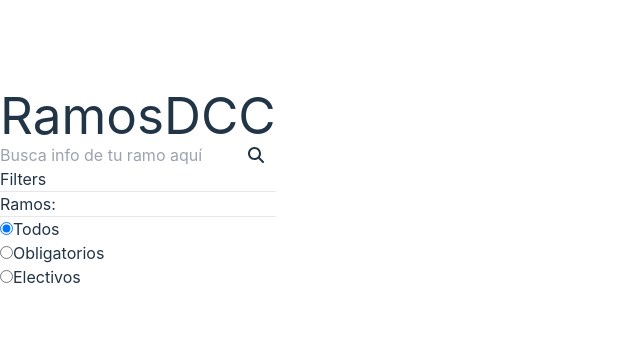
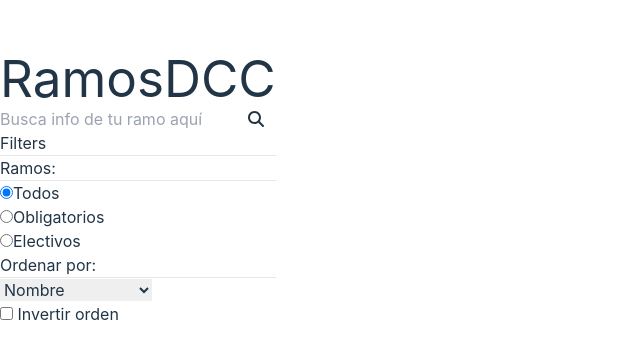
Before and after one commit to AyanoT1/search-tool-ramosDCC, a React (Vite) app: page / in a window 1280 px wide. Shown: the part 212-570 px from the top of the page, without its empty margins (0-640 px from the left). Built offline with nearby package versions, Linux system fonts and the light colour scheme.

Commit message:
feat: Added sort filter options

```diff
--- a/src/Searchbar.jsx
+++ b/src/Searchbar.jsx
@@ -1,4 +1,4 @@
-import React, { useEffect, useState } from "react";
+import React, { useState } from "react";
 import { FontAwesomeIcon } from "@fortawesome/react-fontawesome";
 import { faMagnifyingGlass } from "@fortawesome/free-solid-svg-icons";
 import Mandatory from "./assets/Mandatory.json";
@@ -16,19 +16,21 @@ export default function Searchbar() {
 
   function genericSearch(pattern, source) {
     if (pattern == "") {
-      return []
+      return [];
     }
     const results = Object.keys(source).filter((key) => {
-      return(
-      source[key].name.toLowerCase().includes(pattern.toLowerCase()) ||
-      source[key].desc.toLowerCase().includes(pattern.toLowerCase()))
-    })
+      return (
+        (source[key].name.toLowerCase().includes(pattern.toLowerCase()) ||
+          source[key].desc.toLowerCase().includes(pattern.toLowerCase())) &&
+        source[key].desc != ""
+      );
+    });
 
-    return results
+    return results;
   }
 
   function defaultSearcher(e) {
-    setCourses(genericSearch(e.target.value,currentSource));
+    setCourses(genericSearch(e.target.value, currentSource));
   }
 
   function handleSourceChange(e) {
@@ -50,7 +52,7 @@ export default function Searchbar() {
             onChange={defaultSearcher}
             id="searchbar-input"
             type="text"
-            className="border w-full rounded-full p-2 pl-4 bg-gray-100 border-gray-400 shadow-md"
+            className="border w-full rounded-full p-2 pl-4 border-gray-400 shadow-md"
             placeholder="Busca info de tu ramo aquí"
           />
           <FontAwesomeIcon
@@ -63,7 +65,7 @@ export default function Searchbar() {
       {/* Filter */}
       <div
         name="filter-box"
-        className="border border-gray-400 rounded-lg shadow-md p-6 m-10 fixed top-52 z-10"
+        className="border border-gray-400 rounded-lg shadow-md p-5 pl-7 pr-7 m-10 fixed top-52 z-10"
       >
         <h2 className="text-2xl">Filters</h2>
         <hr className="border-gray-400 border" />
@@ -89,6 +91,16 @@ export default function Searchbar() {
             );
           })}
         </div>
+        <div>
+          <h3 className="font-semibold mt-2">Ordenar por:</h3>
+          <hr className="border-gray-400" />
+          <select name="sorting" id="sort-filter" className="mt-2 h-7 rounded-md pl-2">
+            <option value="">Nombre</option>
+            <option value="">Dificultad</option>
+            <option value="">Tiempo dedicado </option>
+          </select> <br/>
+          <input type="checkbox" /> Invertir orden
+        </div>
       </div>
 
       {/* Displayer */}
```
